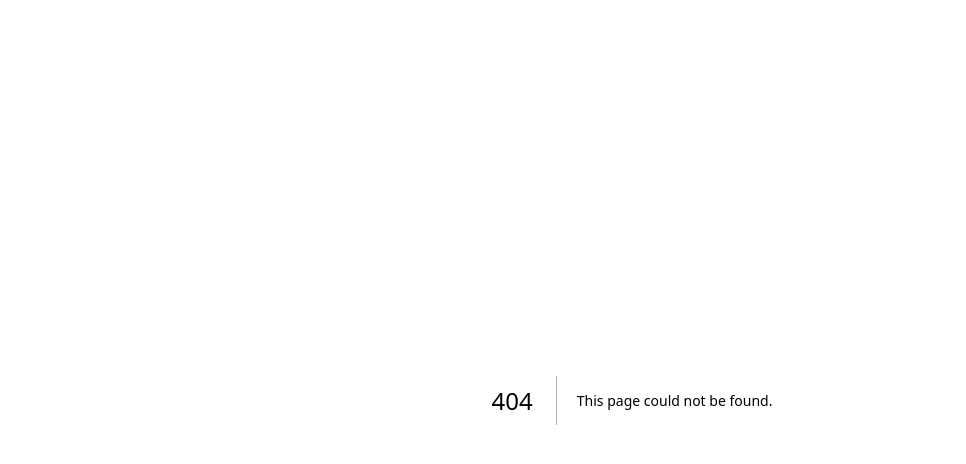
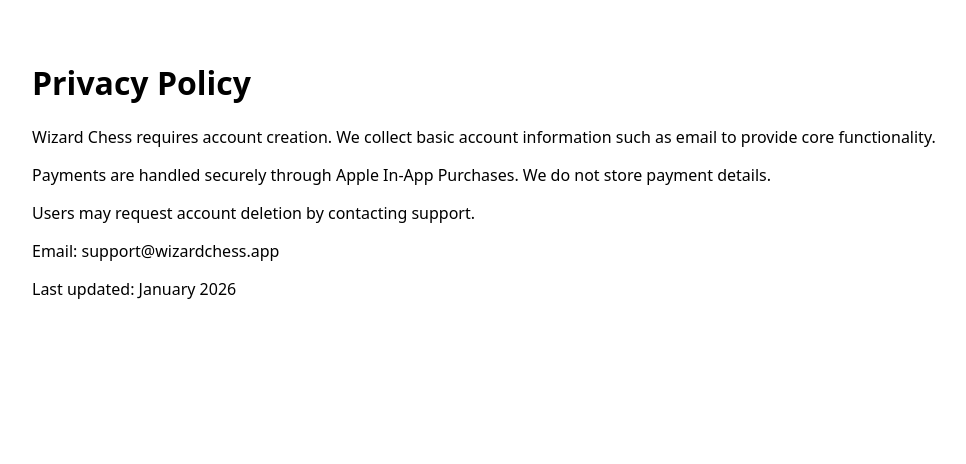
Before and after one commit to NurdauletYN/chessroyal, a Next.js app: page /privacy in a window 1280 px wide. Before the commit this address had no page. Shown: the top 464 px of the page, without its empty margins (8-974 px from the left). Built offline with nearby package versions, Linux system fonts and the light colour scheme.

Commit message:
Add privacy policy route

```diff
--- /dev/null
+++ b/app/privacy/page.tsx
@@ -0,0 +1,26 @@
+export default function Privacy() {
+  return (
+    <main style={{ padding: 40, fontFamily: "system-ui" }}>
+      <h1>Privacy Policy</h1>
+
+      <p>
+        Wizard Chess requires account creation.
+        We collect basic account information such as email
+        to provide core functionality.
+      </p>
+
+      <p>
+        Payments are handled securely through Apple In-App Purchases.
+        We do not store payment details.
+      </p>
+
+      <p>
+        Users may request account deletion by contacting support.
+      </p>
+
+      <p>Email: support@wizardchess.app</p>
+
+      <p>Last updated: January 2026</p>
+    </main>
+  );
+}
```
